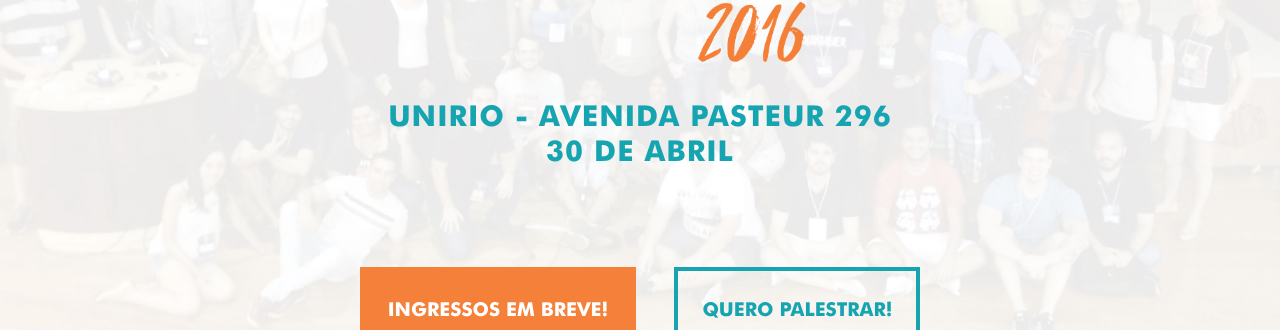
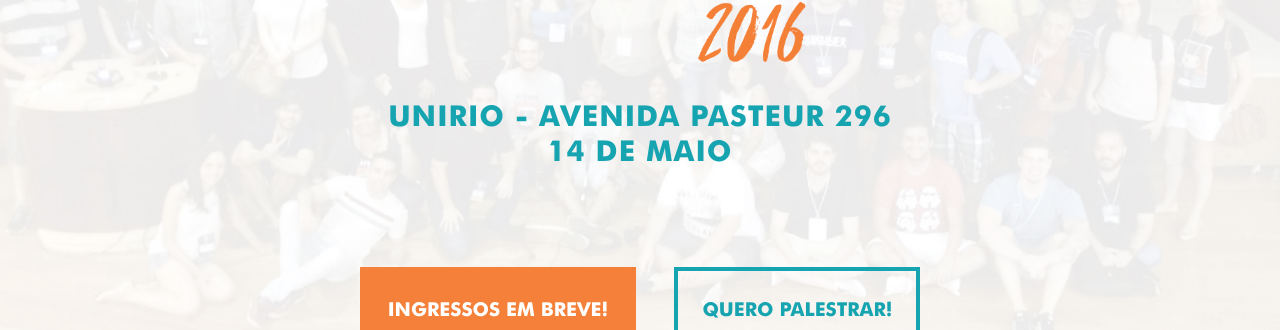
Before and after one commit to frontinrio/2016, a Jekyll site: the page built from index.html, in a window 1280 px wide. Shown: the part 415-745 px from the top of the page. Built offline with Jekyll 4.4.1, drawn with Linux system fonts in a browser that asks for light colours.

Commit message:
change date

```diff
--- a/index.html
+++ b/index.html
@@ -10,7 +10,7 @@ layout: main
                     <img src="assets/img/fir-logo.png" width="500" height="100%" alt="logo Front in Rio 2016 HTML Edition">
                 </h1>
             </a>
-            <h2 class="event-date">UNIRIO - Avenida Pasteur 296 <br> 30 de Abril</h2>
+            <h2 class="event-date">UNIRIO - Avenida Pasteur 296 <br> 14 de Maio</h2>
         </div>
         <div class="cta-btns">
             <a href="#" class="btn flex">Ingressos em breve!</a>
```
